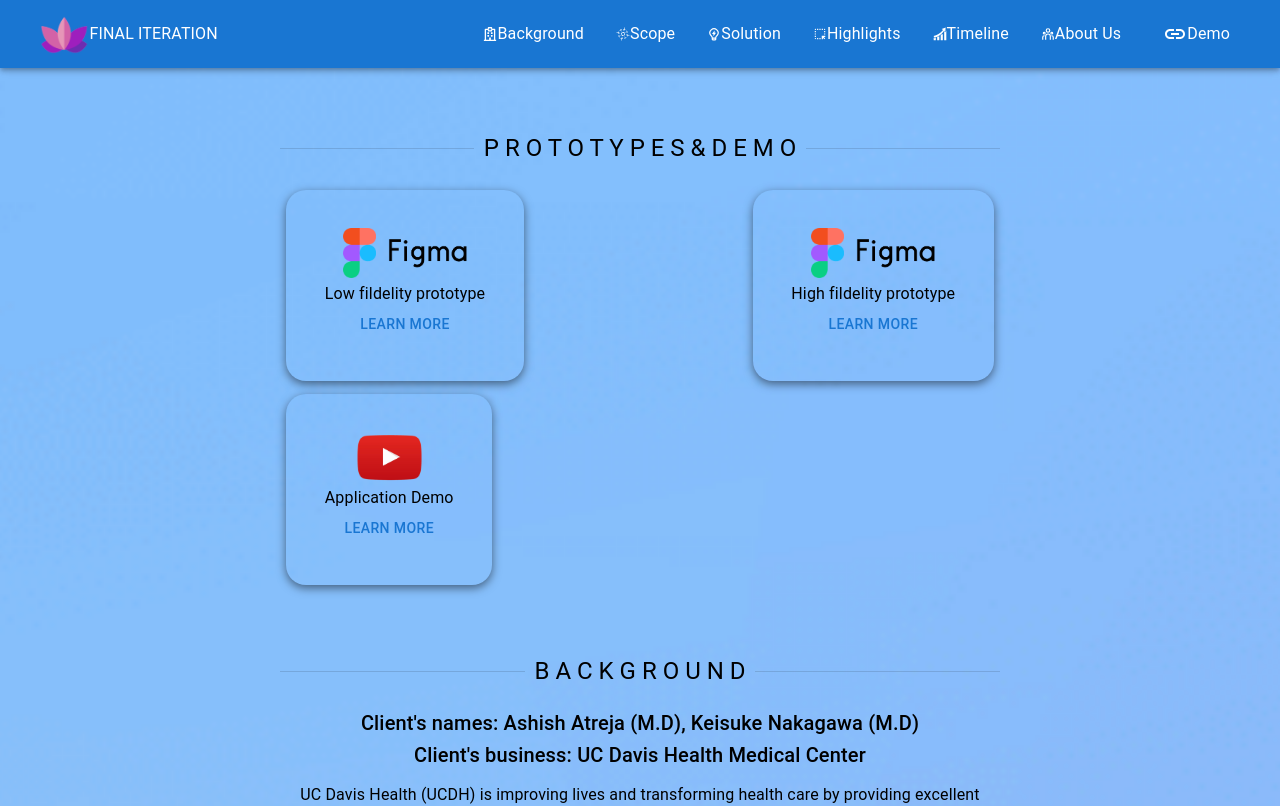
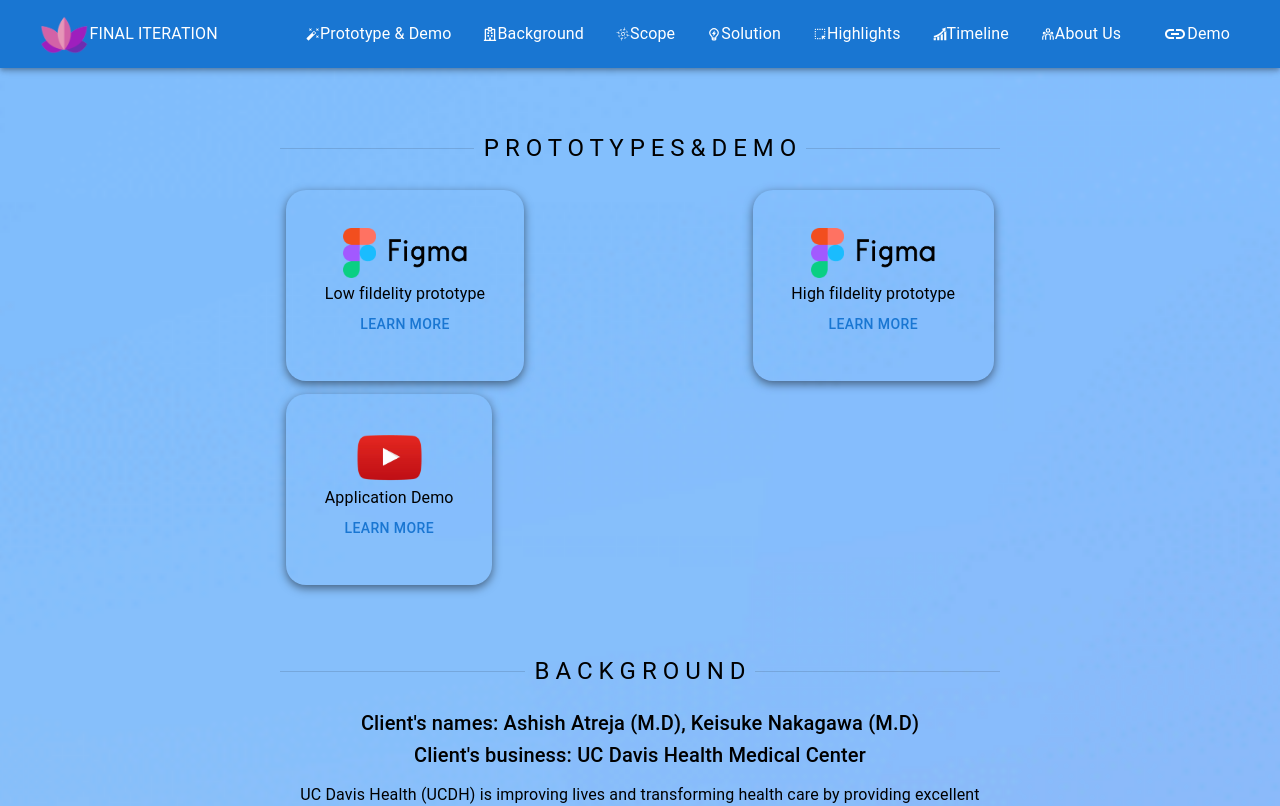
Before and after one commit to Manhsy/landing-page, a React (Create React App) app: page / in a window 1280 px wide. Shown: the top 806 px of the page. Built offline with nearby package versions, Linux system fonts and the light colour scheme.

Commit message:
new button for app bar

```diff
--- a/src/components/ResponsiveAppBar.js
+++ b/src/components/ResponsiveAppBar.js
@@ -107,6 +107,11 @@ const ResponsiveAppBar = (props) => {
               }}
             >
               <MenuItem onClick={handleCloseNavMenu}>
+                <Link to="prototypes" smooth={true}>
+                  Prototype & Demo
+                </Link>
+              </MenuItem>
+              <MenuItem onClick={handleCloseNavMenu}>
                 <Link to="background" smooth={true}>
                   Background
                 </Link>
--- a/src/components/TopLayout.js
+++ b/src/components/TopLayout.js
@@ -12,6 +12,7 @@ import { GiTargeting, GiProgression } from "react-icons/gi";
 import { RiLightbulbFlashLine } from "react-icons/ri";
 import { MdHighlightAlt } from "react-icons/md";
 import { RiTeamLine } from "react-icons/ri";
+import { MdAutoFixHigh } from "react-icons/md";
 
 function TopLayout() {
   const [value, setValue] = React.useState(0);
@@ -39,6 +40,15 @@ function TopLayout() {
           handleChange(value);
         }}
       >
+        <Tab
+          value="prototypes"
+          label={
+            <div class="TopBarLayoutIcon">
+              <MdAutoFixHigh color="white" />
+              <TabLabel> Prototype & Demo</TabLabel>
+            </div>
+          }
+        />
         <Tab
           value="background"
           label={
```
